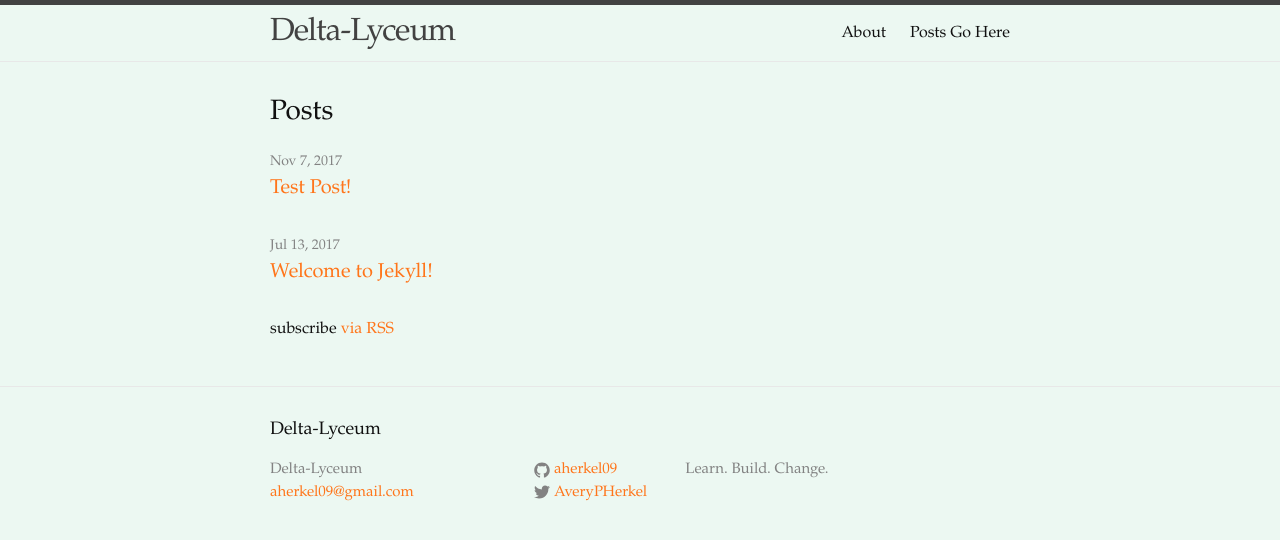
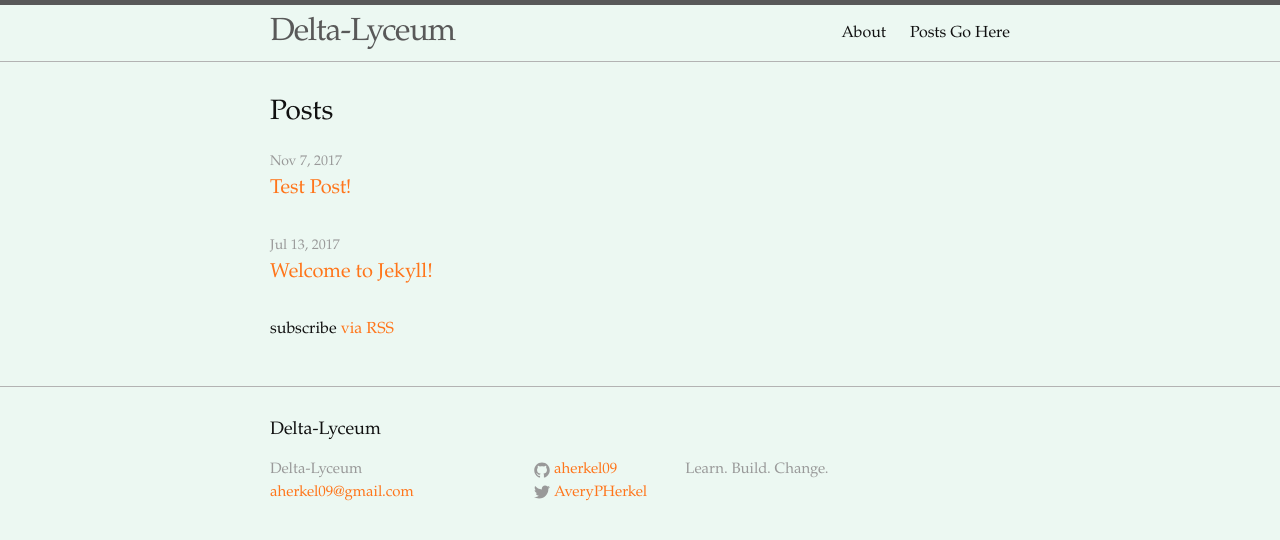
Before and after one commit to DeltaLyceum/aherkel09.github.io, a Jekyll site: the page built from index.html, in a window 1280 px wide. Shown: the top 540 px of the page. Built offline with Jekyll 4.4.1, drawn with Linux system fonts in a browser that asks for light colours.

Commit message:
Update main.scss

```diff
--- a/css/main.scss
+++ b/css/main.scss
@@ -18,8 +18,8 @@
 $background-color: #ecf8f2;
 $brand-color:      #ff751a;
 
-$grey-color:       #828282;
-$grey-color-light: lighten($grey-color, 40%);
+$grey-color:       #999999;
+$grey-color-light: lighten($grey-color, 10%);
 $grey-color-dark:  darken($grey-color, 25%);
 
 // Width of the content area
```
